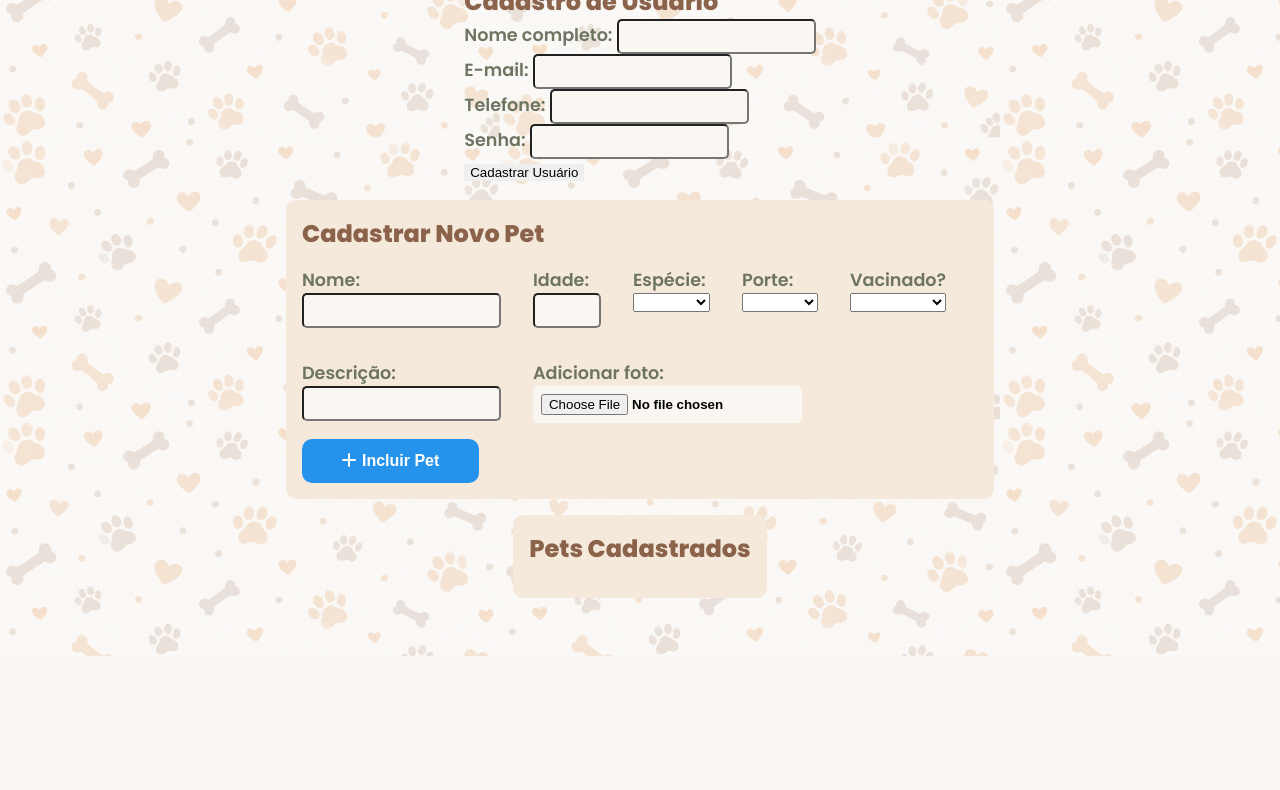
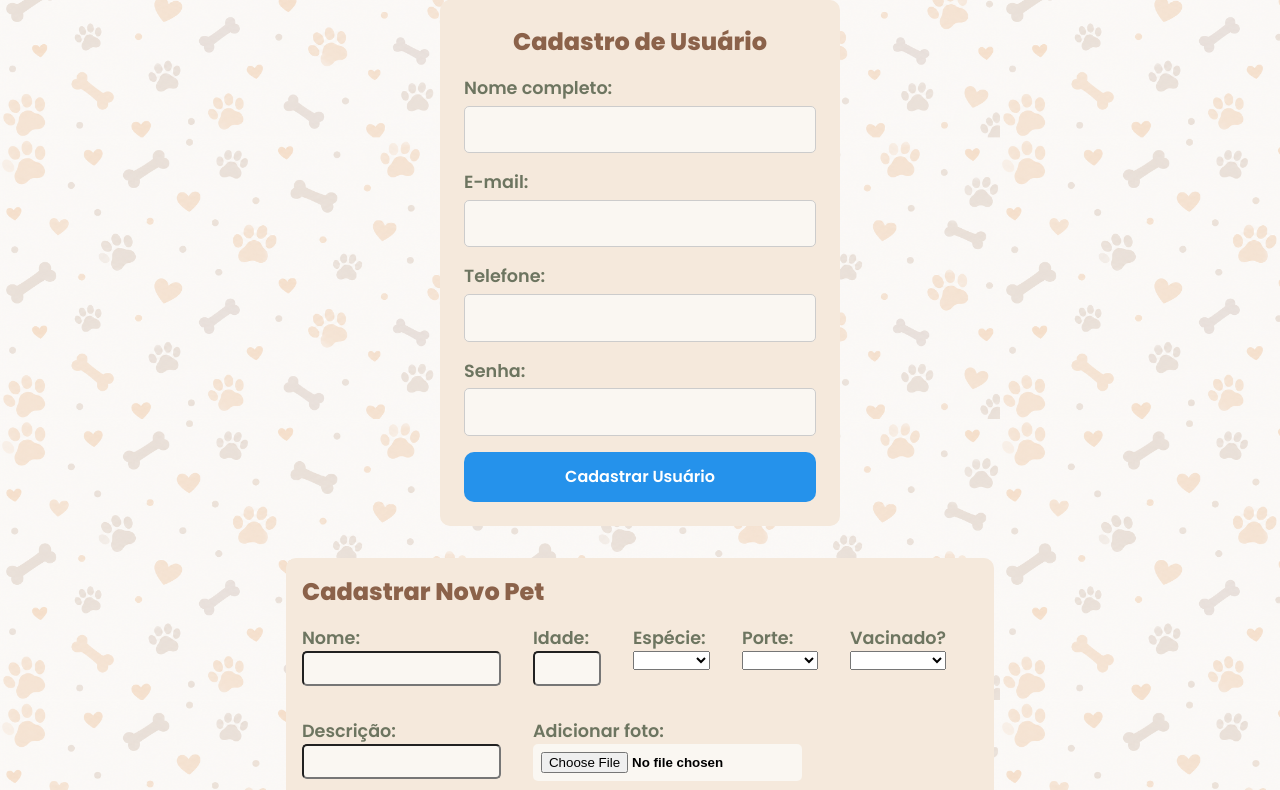
Before and after one commit to yHenrique/projeto-integrador-adopet, a plain HTML site: page index.html in a window 1280 px wide. Shown: the part 144-934 px from the top of the page. Before the commit the page ends 800 px from the top, so only its background shows below. Drawn offline with Linux system fonts and the light colour scheme.

Commit message:
Add styles for user registration form
Added styles for user registration form including card layout, input fields, and button styles.

```diff
--- a/style.css
+++ b/style.css
@@ -294,3 +294,66 @@ p {
         max-width: calc(100% - 32px);
     }
 }
+
+
+/* Formulário de cadastro de usuário */
+.usuario-card {
+    background-color: #F5E9DC;
+    width: 400px;
+    max-width: calc(100% - 32px);
+    display: flex;
+    flex-direction: column;
+    align-items: stretch;
+    margin: 1rem;
+    border-radius: 10px;
+    padding: 1.5rem;
+}
+
+/* Título do formulário */
+.usuario-card h2 {
+    margin-bottom: 1rem;
+    text-align: center;
+}
+
+/* Organização dos campos */
+.usuario-card form {
+    display: flex;
+    flex-direction: column;
+    gap: 1rem;
+}
+
+/* Cada campo do formulário */
+.usuario-card form div {
+    display: flex;
+    flex-direction: column;
+    gap: 0.3rem;
+}
+
+/* Campos de preenchimento */
+.usuario-card input {
+    width: 100%;
+    background-color: #FAF7F2;
+    padding: 0.7rem;
+    border: 1px solid #ccc;
+    border-radius: 5px;
+    font-family: inherit;
+    font-size: 0.95rem;
+}
+
+/* Botão de cadastro */
+.usuario-card button {
+    background-color: #2592eb;
+    color: white;
+    border-radius: 10px;
+    cursor: pointer;
+    padding: 0.8rem;
+    font-size: 1rem;
+    font-weight: 600;
+    font-family: inherit;
+    transition: background-color 0.3s ease;
+}
+
+/* Efeito ao passar o mouse */
+.usuario-card button:hover {
+    background-color: #2592ebbb;
+}
```
